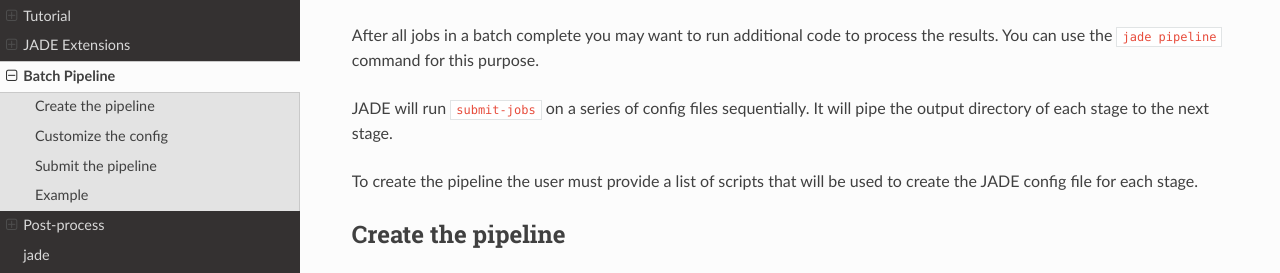
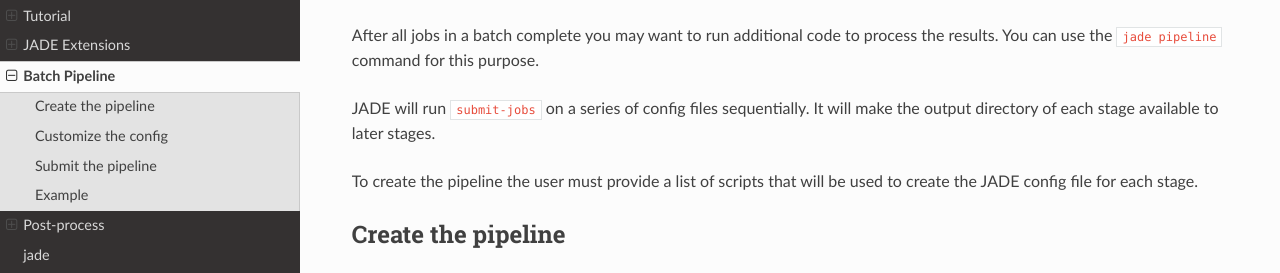
Before and after one commit to NREL/jade, a Sphinx documentation site: the page built from docs/source/pipeline.rst, in a window 1280 px wide and 900 px high. Shown: the part 136-409 px from the top of the window. Built offline with Sphinx 7.4.7 and the Read the Docs theme 2.0.0, drawn with Linux system fonts in a browser that asks for light colours; pages that are not in the unit, such as notebooks, are missing from menus.

Commit message:
Fix documentation

```diff
--- a/docs/source/pipeline.rst
+++ b/docs/source/pipeline.rst
@@ -7,7 +7,7 @@ process the results. You can use the ``jade pipeline`` command for this
 purpose.
 
 JADE will run ``submit-jobs`` on a series of config files sequentially. It will
-pipe the output directory of each stage to the next stage.
+make the output directory of each stage available to later stages.
 
 To create the pipeline the user must provide a list of scripts that will be
 used to create the JADE config file for each stage.
```
